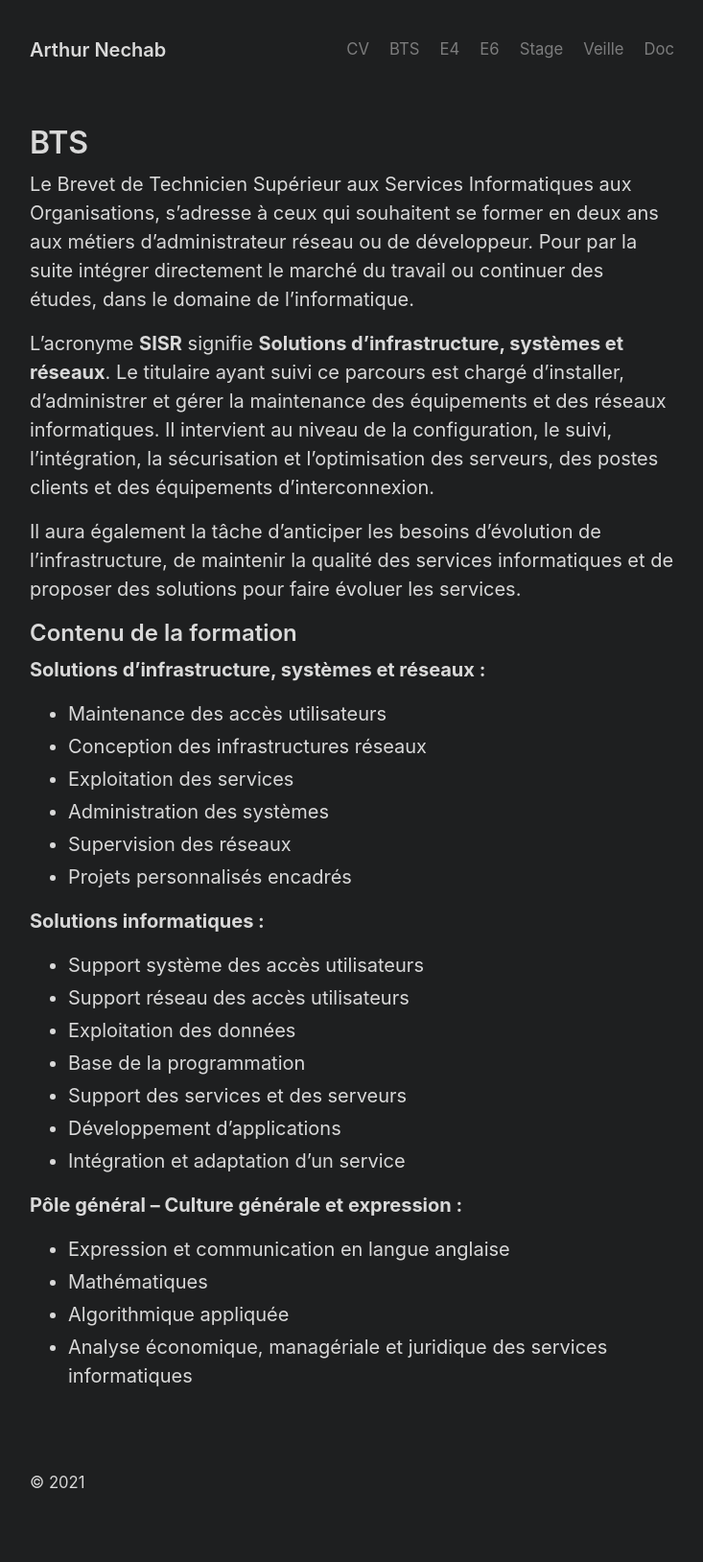
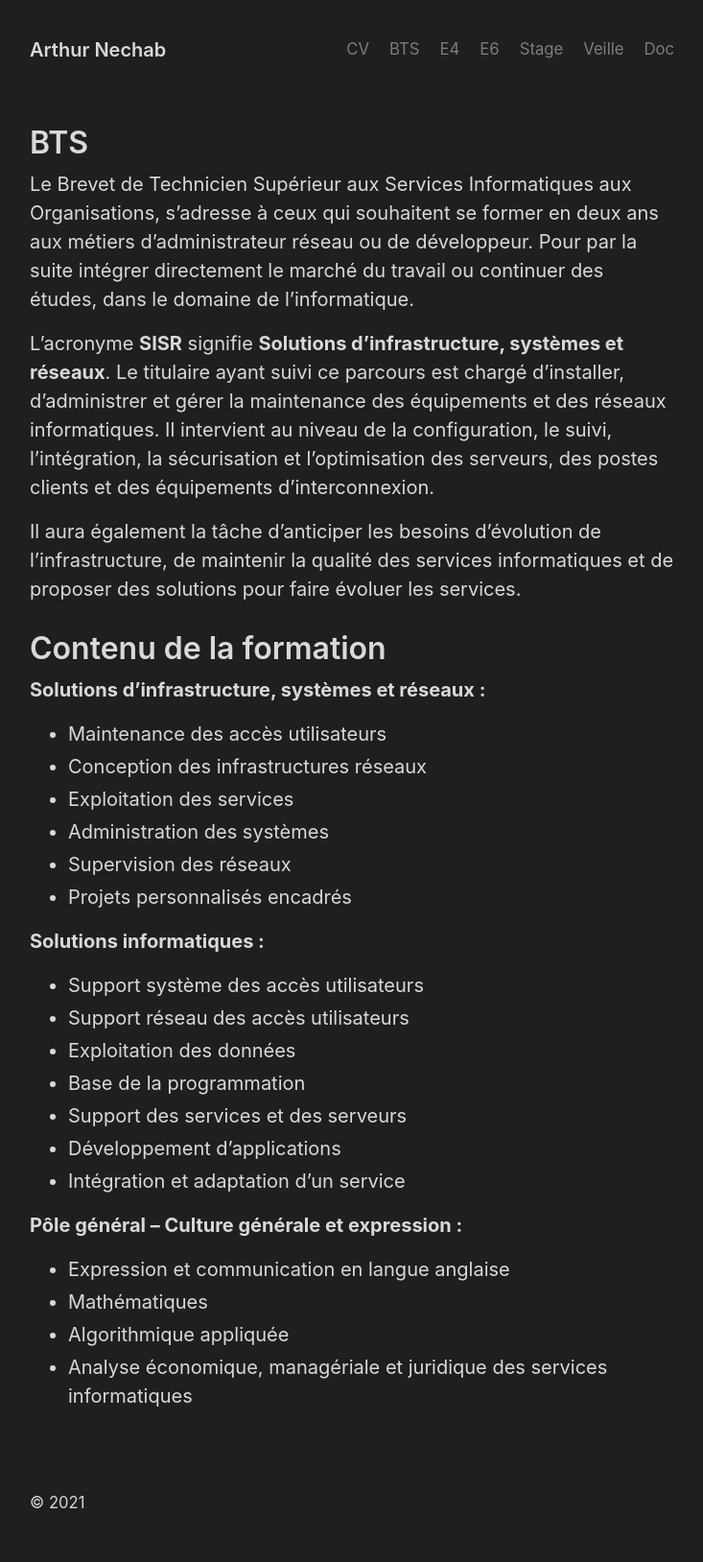
Before and after one commit to arthur-nechab/portfolio, a Jekyll site: the page built from bts.md, in a window 1280 px wide. Shown: the whole page at 96% size, without its empty margins (273-1006 px from the left). Built offline with Jekyll 4.4.1, drawn with Linux system fonts in a browser that asks for light colours; before the commit the page ends 1607 px from its top, so only the background shows below that.

Commit message:
Update bts.md

```diff
--- a/bts.md
+++ b/bts.md
@@ -9,9 +9,7 @@ L’acronyme **SISR** signifie **Solutions d’infrastructure, systèmes et rés
 
 Il aura également la tâche d’anticiper les besoins d’évolution de l’infrastructure, de maintenir la qualité des services informatiques et de proposer des solutions pour faire évoluer les services.
 
-
-## Contenu de la formation
-
+# Contenu de la formation
 
 **Solutions d’infrastructure, systèmes et réseaux :**
 
```
